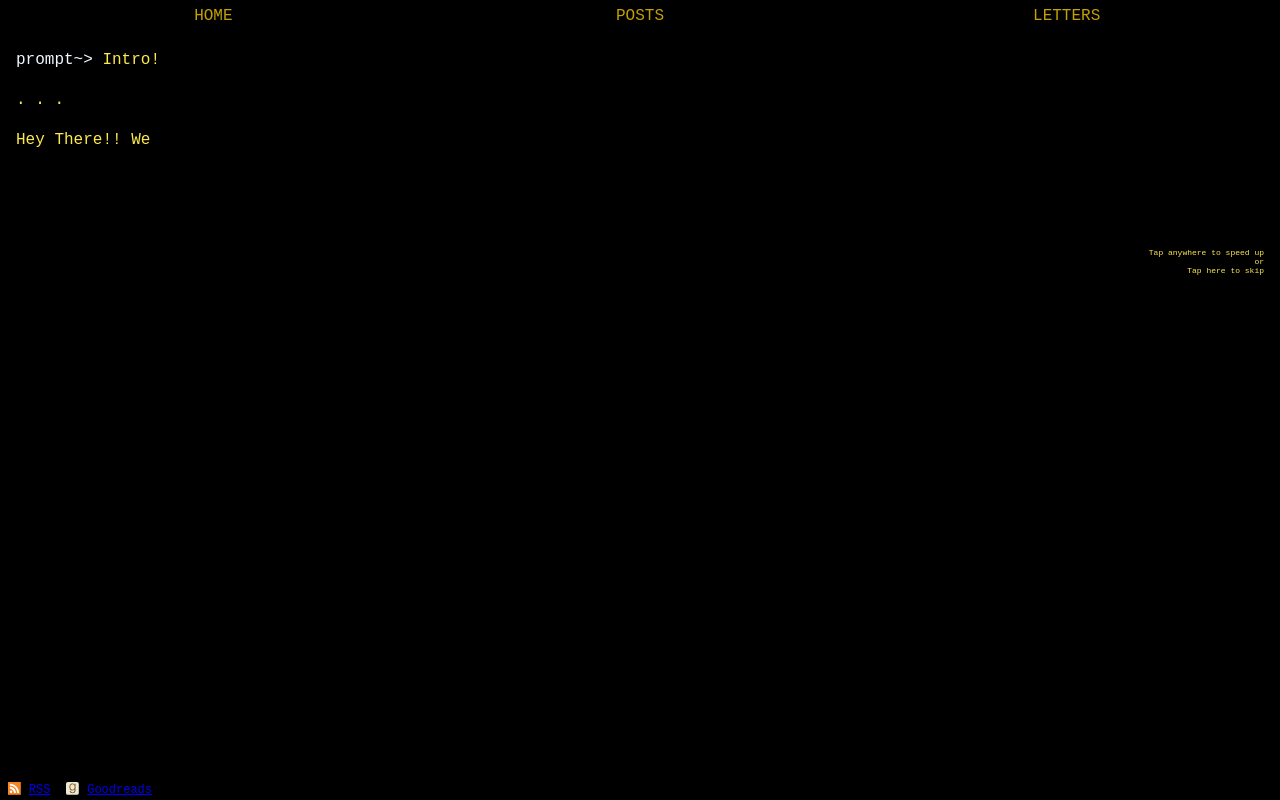
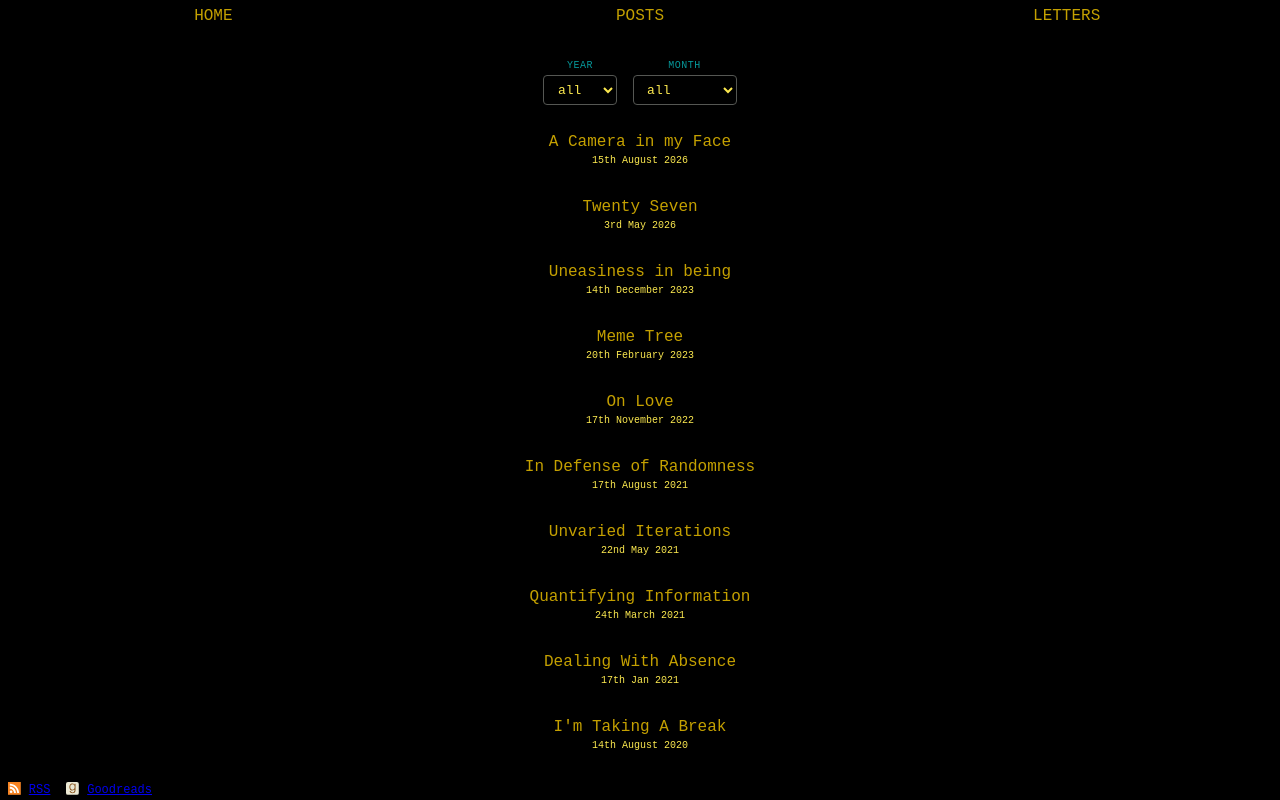
Before and after one commit to narengogi/nathsin-v2, a React (Create React App) app: page / in a window 1280 px wide. Built offline with nearby package versions, Linux system fonts and the light colour scheme.

Commit message:
change default page

```diff
--- a/src/Components/Blog/Blog.tsx
+++ b/src/Components/Blog/Blog.tsx
@@ -106,6 +106,11 @@ function Blog() {
               <PostList />
             </div>
           </Route>
+          <Route exact path='/'>
+            <div className='centeredContainer'>
+              <PostList />
+            </div>
+          </Route>
         </Switch>
       </Router>{' '}
     </div>
--- a/src/Components/Blog/List.tsx
+++ b/src/Components/Blog/List.tsx
@@ -15,7 +15,7 @@ import { twentySeven } from './Posts/27';
 import { aCameraInMyFace } from './Posts/aCameraInMyFace';
 
 export const allPosts: any = [
-    {title: 'A Camera In My Face', date: '15th August 2026', href: '/a-camera-in-my-face', content: aCameraInMyFace()},
+    {title: 'A Camera in my Face', date: '15th August 2026', href: '/a-camera-in-my-face', content: aCameraInMyFace()},
     {title: 'Twenty Seven', date: '3rd May 2026', href: '/27', content: twentySeven()},
     // {title: 'abstractions', date: '9th April 2024', href: '/abstractions', content: abstractions()},
     // {title: 'Thoughts on death', date: '19th august 2023', href: '/death', content: die()},
--- a/src/Components/Body/Body.tsx
+++ b/src/Components/Body/Body.tsx
@@ -17,6 +17,18 @@ function Body() {
     <div className='body'>
       <Router history={history}>
         <Switch>
+          <Route path='/home'>
+            {' '}
+            <Home skipAll={skipAll} />{' '}
+            {!visited && (
+              <div style={{ fontSize: '8px', textAlign: 'end' }}>
+                Tap anywhere to speed up <div>or</div>{' '}
+                <div style={{ cursor: 'pointer' }} onClick={() => setSkipAll(true)}>
+                  Tap here to skip
+                </div>
+              </div>
+            )}
+          </Route>
           <Route path='/blog'>
             <Blog />
           </Route>
@@ -29,17 +41,8 @@ function Body() {
           <Route path='/bangerlore'>
             <BangerLore />
           </Route>
-          <Route path='/'>
-            {' '}
-            <Home skipAll={skipAll} />{' '}
-            {!visited && (
-              <div style={{ fontSize: '8px', textAlign: 'end' }}>
-                Tap anywhere to speed up <div>or</div>{' '}
-                <div style={{ cursor: 'pointer' }} onClick={() => setSkipAll(true)}>
-                  Tap here to skip
-                </div>
-              </div>
-            )}
+          <Route exact path='/'>
+            <Blog />
           </Route>
         </Switch>
       </Router>
```
